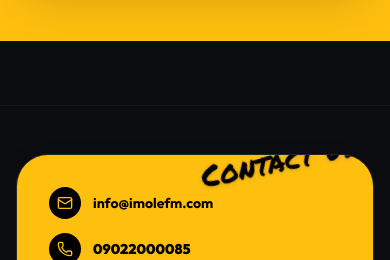
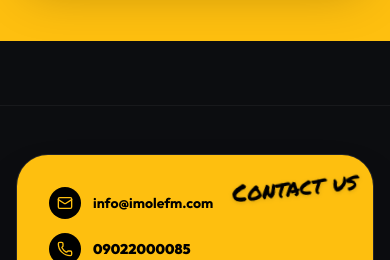
Before and after one commit to m16-omar/Wave-FM, a React (Vite) app: page / in a window 390 px wide. Shown: the part 8020-8280 px from the top of the page. Built offline with nearby package versions, Linux system fonts and the light colour scheme.

Commit message:
fix(footer): reposition and fix clipped contact us text in footer contact card

```diff
--- a/src/components/layout/Footer.tsx
+++ b/src/components/layout/Footer.tsx
@@ -100,7 +100,7 @@
             </div>
 
             {/* Angled Brush Script "Contact us" */}
-            <span className="font-marker text-black text-3xl sm:text-4xl md:text-5xl absolute -top-3 right-4 sm:-right-8 md:-right-12 rotate-[-12deg] z-20 pointer-events-none select-none drop-shadow-sm whitespace-nowrap">
+            <span className="font-marker text-black text-2xl sm:text-3xl md:text-4xl lg:text-5xl absolute top-4 right-4 sm:top-6 sm:right-6 md:top-6 md:right-6 rotate-[-6deg] z-20 pointer-events-none select-none drop-shadow-sm whitespace-nowrap">
               Contact us
             </span>
           </div>
```
